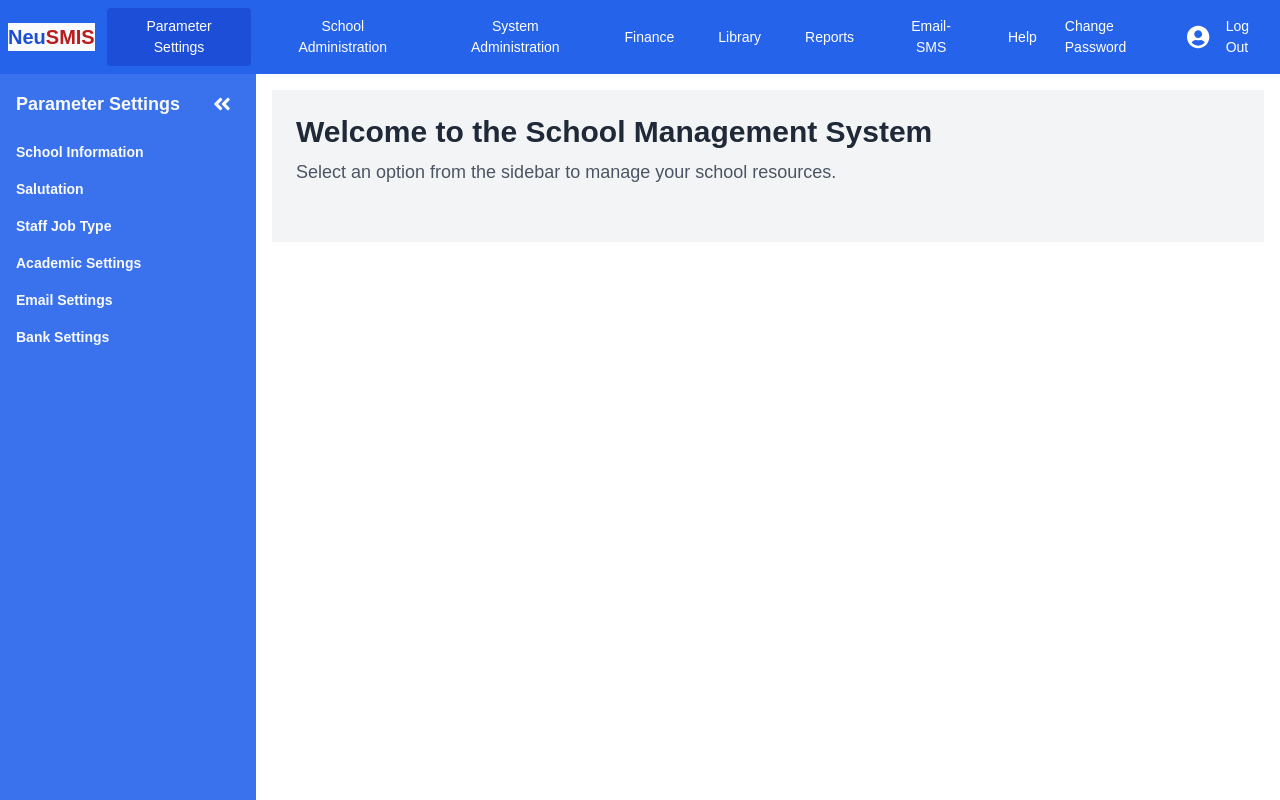
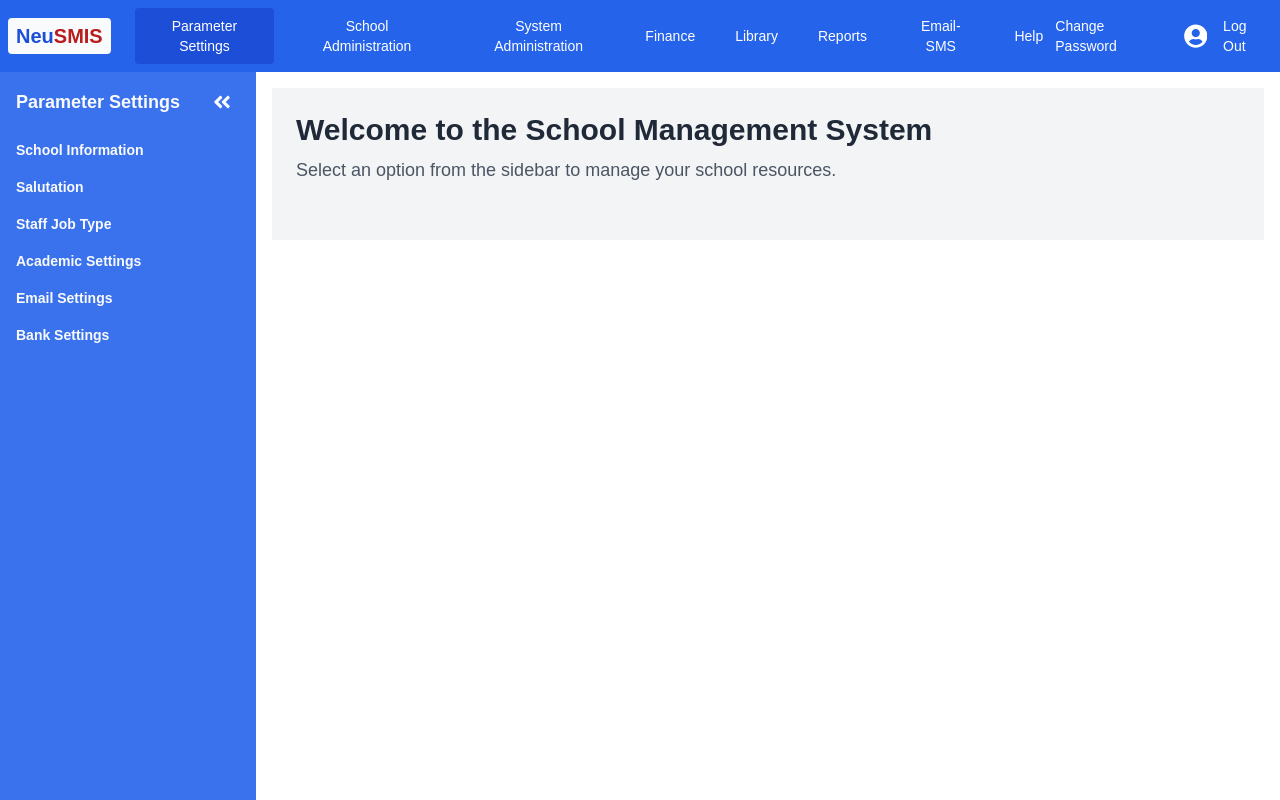
Before and after one commit to deeingasha/NeuSIMS-prac, a React (Vite) app in the folder neusims.client/: page / in a window 1280 px wide. Built offline with nearby package versions, Linux system fonts and the light colour scheme; sample sign-in values are in the browser's storage.

Commit message:
Improved Navbar styling

```diff
--- a/neusims.client/src/layout/Navbar.jsx
+++ b/neusims.client/src/layout/Navbar.jsx
@@ -15,23 +15,33 @@ const Navbar = () => {
 
   return (
     <nav className="bg-blue-600 text-white">
-      <div className="flex items-center space-x-3 p-2">
-        <a className="text-xl font-bold bg-gray-50 " href="/">
+      <div className="flex justify-between items-center p-2">
+        {/* Left side with logo and navigation */}
+        <div className="flex items-center space-x-6">
+          <a
+            className="text-xl font-bold bg-gray-50 px-2 py-1 rounded"
+            href="/"
+          >
             <span className="text-blue-700">Neu</span>
             <span className="text-red-700">SMIS</span>
           </a>
+          <div className="flex items-center space-x-4 text-sm">
             {TABS.map((tab) => (
               <button
                 key={tab}
                 onClick={() => setSelectedTab(tab)}
-            className={`px-4 py-2 rounded ${
+                className={`px-3 py-2 rounded hover:bg-blue-700 transition-colors ${
                   selectedTab === tab ? "bg-blue-700" : ""
                 }`}
               >
                 {tab}
               </button>
             ))}
-        <div className="flex items-center space-x-4">
+          </div>
+        </div>
+
+        {/* Right side with user actions */}
+        <div className="flex items-center space-x-4 text-sm">
           <span className="hover:underline cursor-pointer">
             Change Password
           </span>
```
Lines whose indentation alone changed are shown as unchanged.
